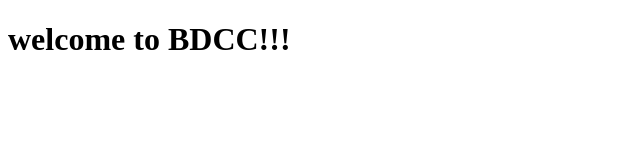
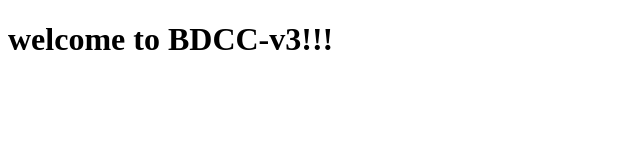
Before and after one commit to allat-mouad/TP-CI-CD, a plain HTML site: page index.html in a window 1280 px wide. Shown: the whole page, without its empty margins (0-640 px from the left). Drawn offline with Linux system fonts and the light colour scheme.

Commit message:
third commit

```diff
--- a/index.html
+++ b/index.html
@@ -7,6 +7,6 @@
     <title>Document</title>
 </head>
 <body>
-    <h1>welcome to BDCC!!!</h1>
+    <h1>welcome to BDCC-v3!!!</h1>
 </body>
 </html>
```
